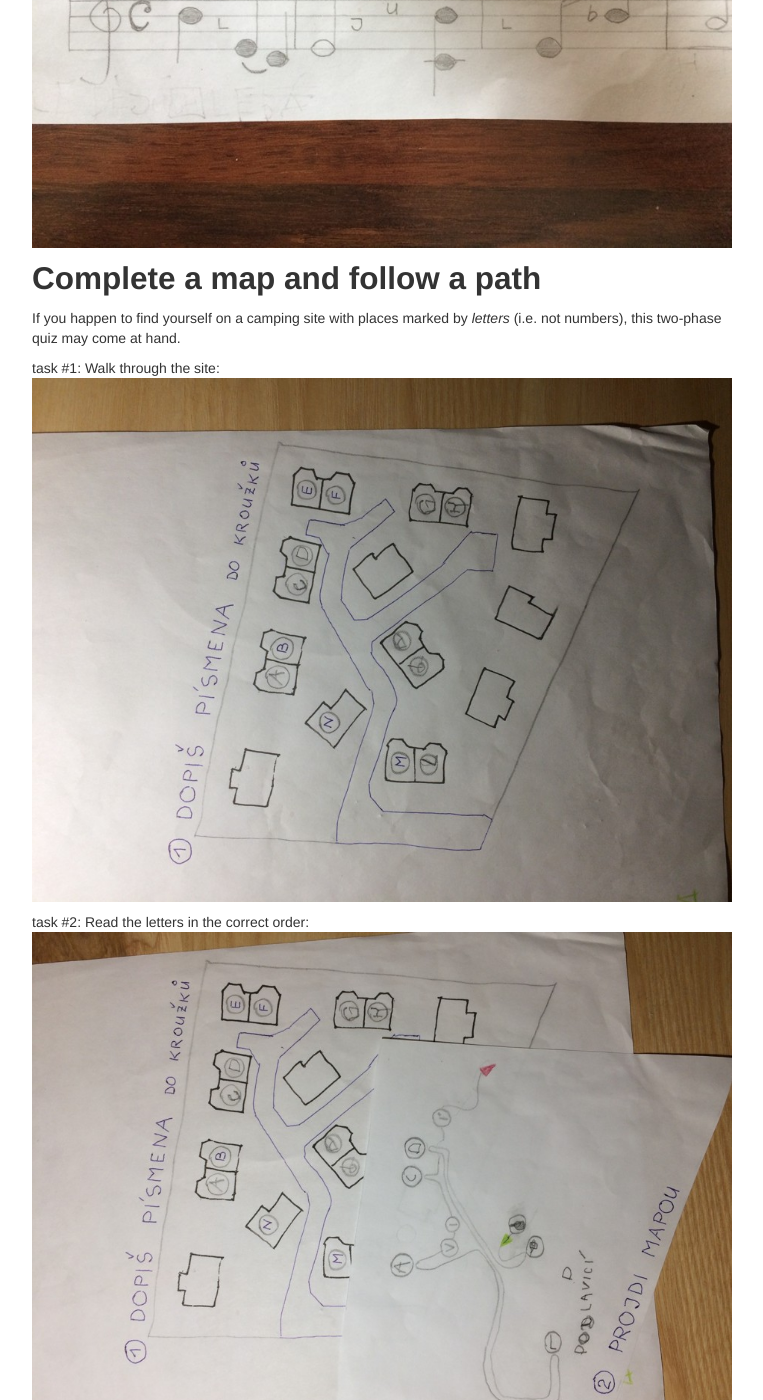
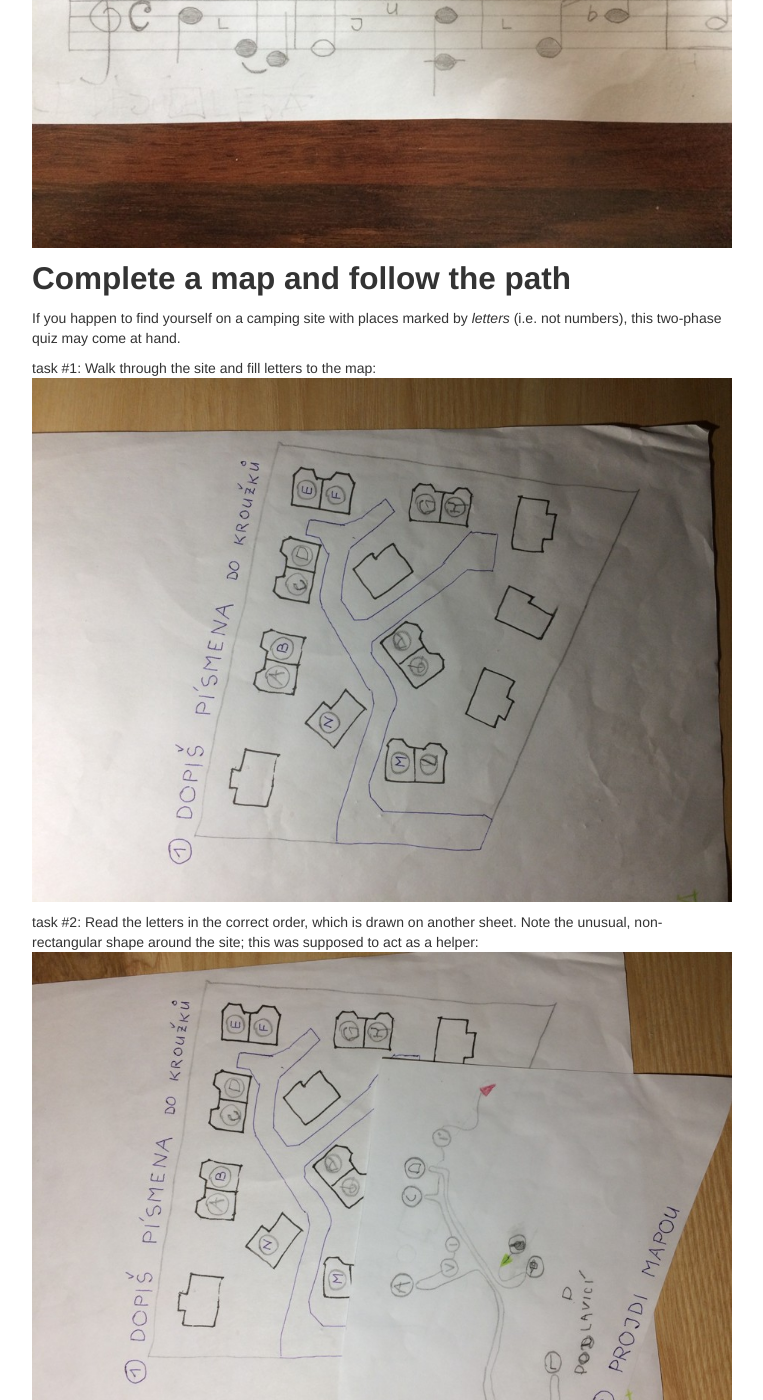
Before and after one commit to vojtech-filipec/vojtech-filipec.github.io, a Jekyll site: the page built from pages/quizes.md, in a window 1280 px wide and 1400 px high, scrolled down 6438 px. Shown: the whole window, without its empty margins (258-1021 px from the left). Built offline with Jekyll 4.4.1, drawn with Linux system fonts in a browser that asks for light colours.

Commit message:
more text

```diff
--- a/pages/quizes.md
+++ b/pages/quizes.md
@@ -66,13 +66,13 @@ This is suitable for children who can read musical keys: code the keyword into k
 
 ![keys](../assets/quizes/noty.JPG)
 
-## Complete a map and follow a path
+## Complete a map and follow the path
 If you happen to find yourself on a camping site with places marked by _letters_ (i.e. not numbers), this two-phase quiz may come at hand.
 
-task #1: Walk through the site:
+task #1: Walk through the site and fill letters to the map:
 ![take a walk](../assets/quizes/map_camp.JPG)
 
-task #2: Read the letters in the correct order:
+task #2: Read the letters in the correct order, which is drawn on another sheet. Note the unusual, non-rectangular shape around the site; this was supposed to act as a helper:
 ![use your map](../assets/quizes/map_camp_key.JPG)
 
 
```
